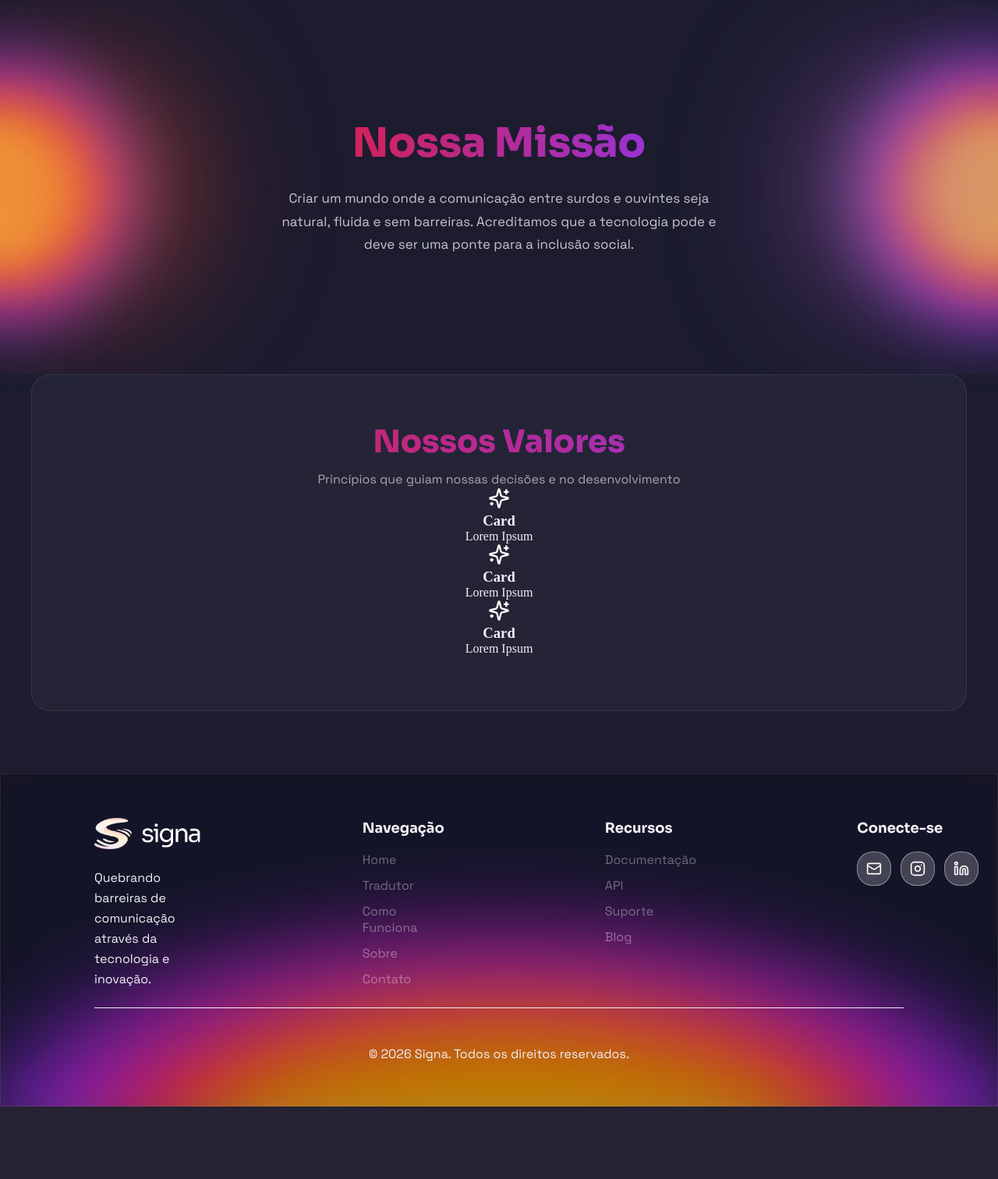
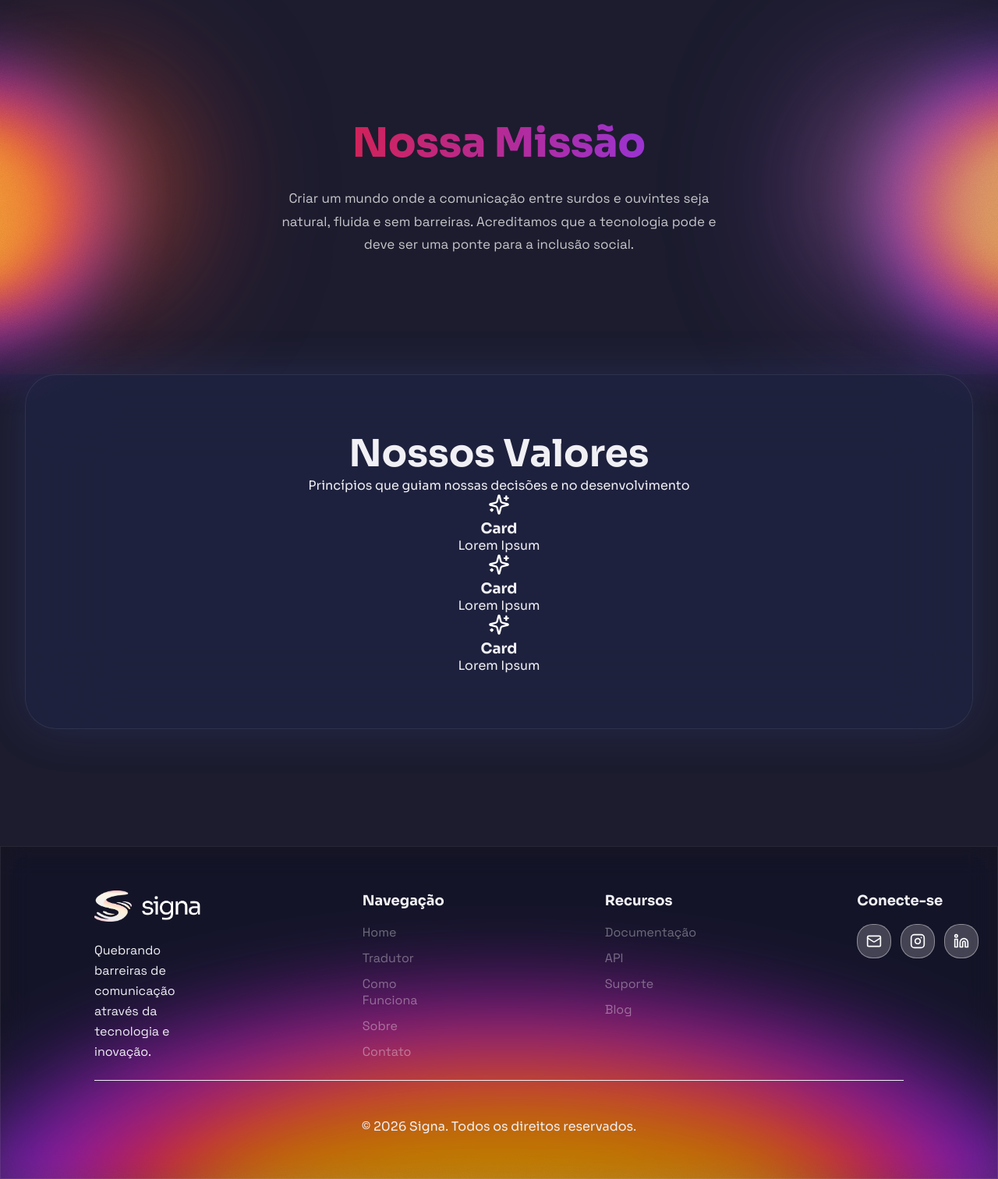
Before and after one commit to luisamallmann/signa, a Flask app: template src/templates/sobre.html in a window 1280 px wide. Shown: the part 80-1592 px from the top of the page at 78% size. Before the commit the page ends 1499 px from the top, so only its background shows below. Run offline with Flask 3, Linux system fonts and the light colour scheme; the template is opened without the code that fills it, so the values that code supplies are empty.

Commit message:
Enhance CSS with fonts and valores section styles
Added custom font faces and updated CSS variables. Improved styling for the valores section with new dimensions and background effects.

```diff
--- a/src/static/css/sobre.css
+++ b/src/static/css/sobre.css
@@ -1,3 +1,31 @@
+@font-face {
+    font-family: 'Sora';
+    src: url('../assets/fonts/Sora/Sora-VariableFont_wght.ttf') format('opentype');
+}
+
+@font-face {
+    font-family: 'Space Grotesk';
+    src: url('../assets/fonts/Space_Grotesk/SpaceGrotesk-VariableFont_wght.ttf') format('opentype');
+}
+
+
+:root {
+    --roxo: #8A38F5;
+    --amarelo: #FFB830;
+    --vermelho: #E11D35;
+    --escuro: #1c1c2e;
+    --claro: #f0f0f5;
+    --font-title: 'Sora', sans-serif;
+    --font-text: 'Space Grotesk', sans-serif;
+}
+
+* {
+    margin: 0;
+    padding: 0;
+    box-sizing: border-box;
+    font-family: var(--font-title);
+}
+
 body {
     background-image: url("../assets/images/fundo-sobre.png");
     background-size: cover;
@@ -8,6 +36,7 @@ body {
 
 .sobre-page {
     padding-top: 80px;
+    padding-bottom: 150px;
 }
 
 
@@ -86,93 +115,24 @@ body {
 
 
 .valores {
-    margin: 0 auto 80px;
-    max-width: 1200px;
-    width: calc(100% - 80px);
-    padding: 60px 56px 70px;
-    border-radius: 24px;
-
-
-    background: rgba(255, 255, 255, 0.04);
+    width: 95%;
+    margin: 0 auto;
+    padding: 70px 40px 70px 40px;
+    border-radius: 40px;
+    background: rgba(49, 63, 134, 0.18);
+    backdrop-filter: blur(50px);
+    -webkit-backdrop-filter: blur(50px);
     border: 1px solid rgba(255, 255, 255, 0.08);
-
+    box-shadow: 0 0 60px rgba(86, 118, 255, 0.15);
     text-align: center;
+    position: relative;
+    z-index: 0;
 }
 
 .valores h2 {
-    font-family: var(--font-title);
-    font-size: 40px;
-    font-weight: 800;
-    background: linear-gradient(90deg, var(--vermelho), var(--roxo));
-    -webkit-background-clip: text;
-    -webkit-text-fill-color: transparent;
-    background-clip: text;
-    color: transparent;
+    font-size: 48px;
+    font-weight: 700;
 }
-
-.valores-subtitulo {
-    margin-top: 12px;
-    font-family: var(--font-text);
-    font-size: 16px;
-    color: rgba(255, 255, 255, 0.60);
-}
-
-
-.valores-cards {
-    display: flex;
-    gap: 20px;
-    margin-top: 40px;
-    flex-wrap: wrap;
-    justify-content: center;
-}
-
-
-.vcard {
-    flex: 1;
-    min-width: 200px;
-    max-width: 340px;
-    padding: 24px;
-    border-radius: 16px;
-    border: 1px solid rgba(255, 255, 255, 0.08);
-    background: rgba(255, 255, 255, 0.06);
-    display: flex;
-    flex-direction: column;
-    align-items: flex-start;
-    gap: 10px;
-    text-align: left;
-    transition: background 0.25s, border-color 0.25s;
-}
-
-.vcard:hover {
-    background: rgba(255, 255, 255, 0.10);
-    border-color: rgba(255, 255, 255, 0.15);
-}
-
-.vcard-icone {
-    display: flex;
-    align-items: center;
-    justify-content: center;
-    width: 40px;
-    height: 40px;
-    border-radius: 12px;
-    background: linear-gradient(135deg, var(--vermelho), var(--roxo));
-    box-shadow: 0 4px 16px rgba(138, 56, 245, 0.35);
-}
-
-.vcard h3 {
-    font-family: var(--font-title);
-    font-size: 18px;
-    font-weight: 700;
-    color: var(--claro);
-}
-
-.vcard p {
-    font-family: var(--font-text);
-    font-size: 14px;
-    color: rgba(255, 255, 255, 0.60);
-    line-height: 1.6;
-}
-
 
 @media (max-width: 768px) {
     .missao-conteudo h1 {
```
